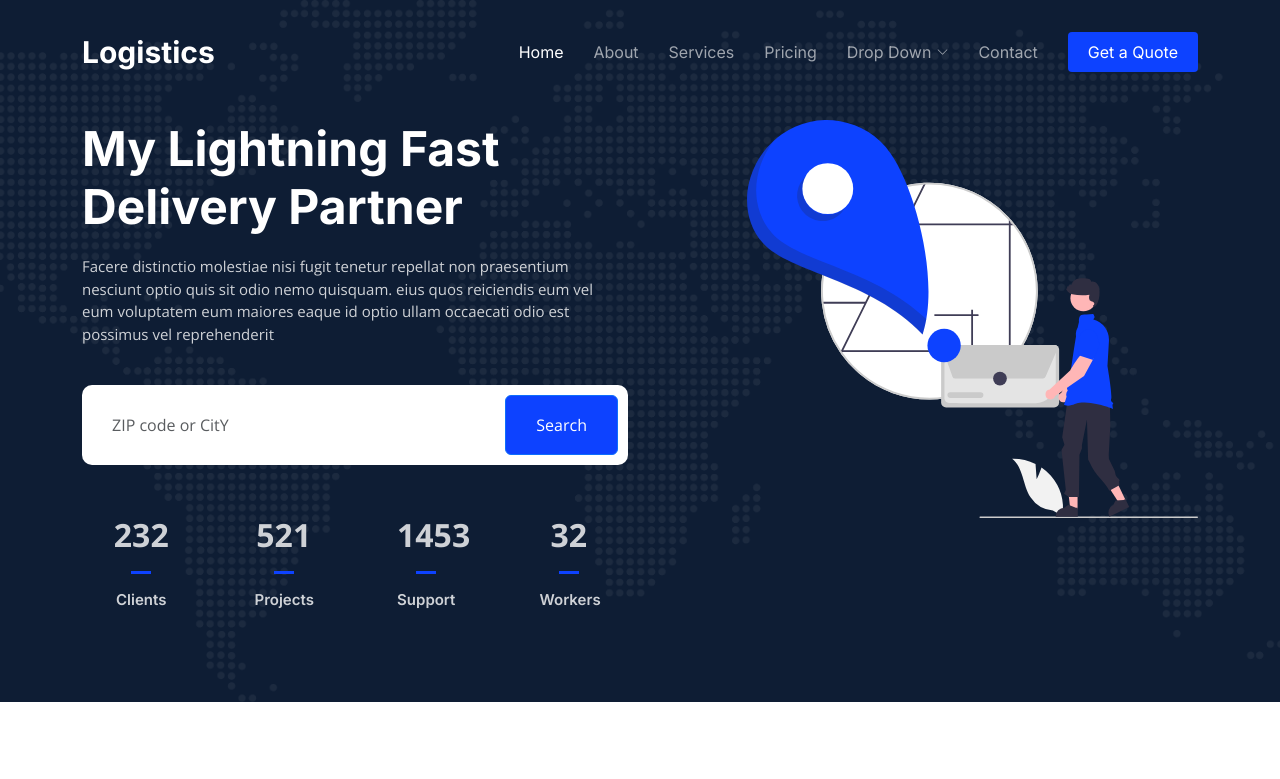
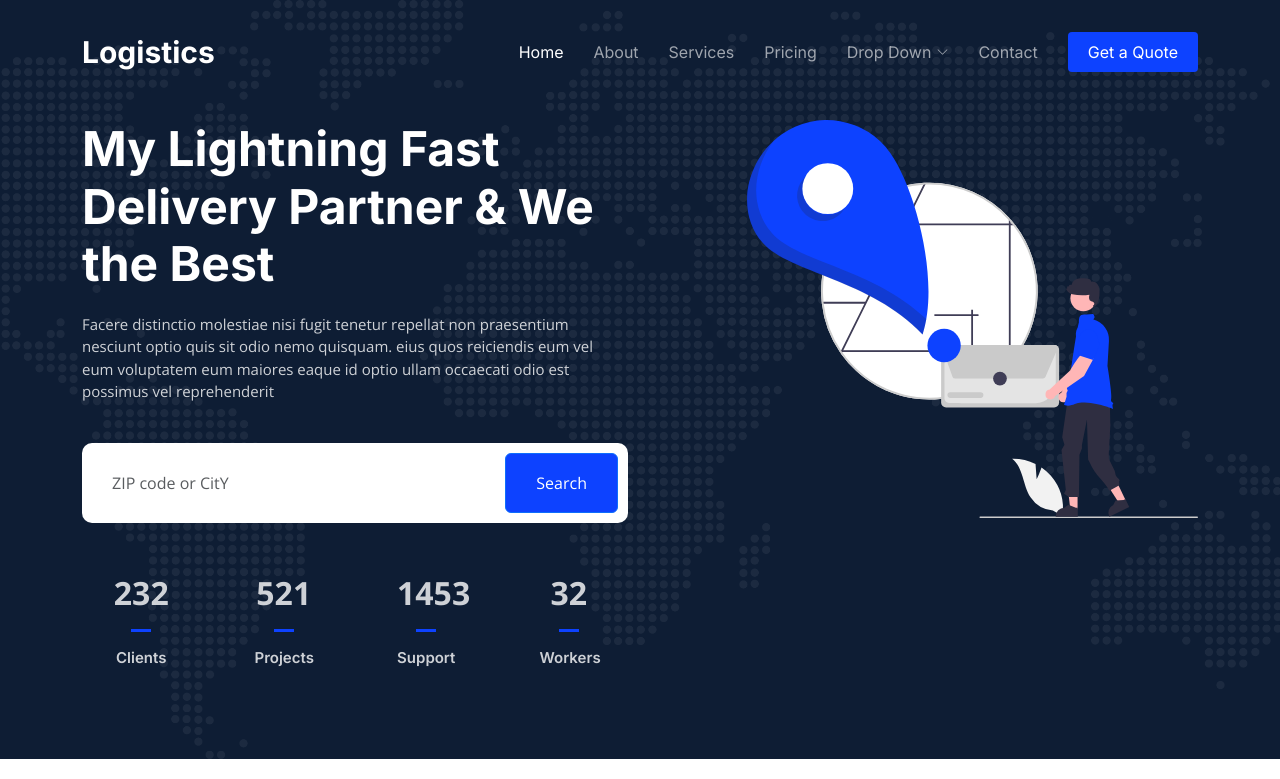
Before and after one commit to boateng0303/staticapp, a plain HTML site: page index.html in a window 1280 px wide. Shown: the top 779 px of the page. Drawn offline with nearby package versions, Linux system fonts and the light colour scheme.

Commit message:
follow-up

```diff
--- a/index.html
+++ b/index.html
@@ -5,7 +5,7 @@
   <meta charset="utf-8">
   <meta content="width=device-width, initial-scale=1.0" name="viewport">
 
-  <title>Kwasi Boatengg</title>
+  <title>Kwasi Boateng</title>
   <meta content="" name="description">
   <meta content="" name="keywords">
 
@@ -89,7 +89,7 @@
     <div class="container">
       <div class="row gy-4 d-flex justify-content-between">
         <div class="col-lg-6 order-2 order-lg-1 d-flex flex-column justify-content-center">
-          <h2 data-aos="fade-up">My Lightning Fast Delivery Partner</h2>
+          <h2 data-aos="fade-up">My Lightning Fast Delivery Partner & We the Best</h2>
           <p data-aos="fade-up" data-aos-delay="100">Facere distinctio molestiae nisi fugit tenetur repellat non praesentium nesciunt optio quis sit odio nemo quisquam. eius quos reiciendis eum vel eum voluptatem eum maiores eaque id optio ullam occaecati odio est possimus vel reprehenderit</p>
 
           <form action="#" class="form-search d-flex align-items-stretch mb-3" data-aos="fade-up" data-aos-delay="200">
```
